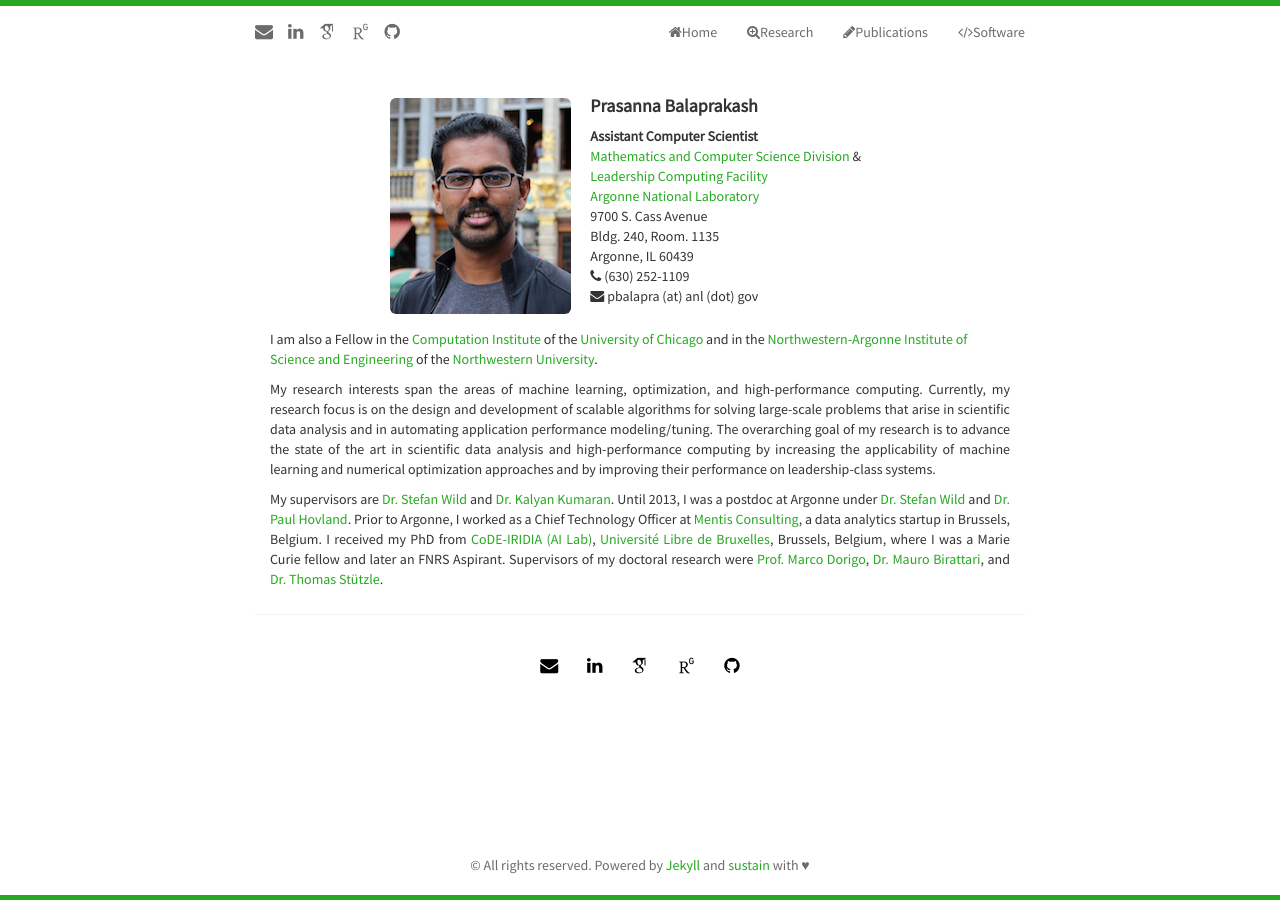
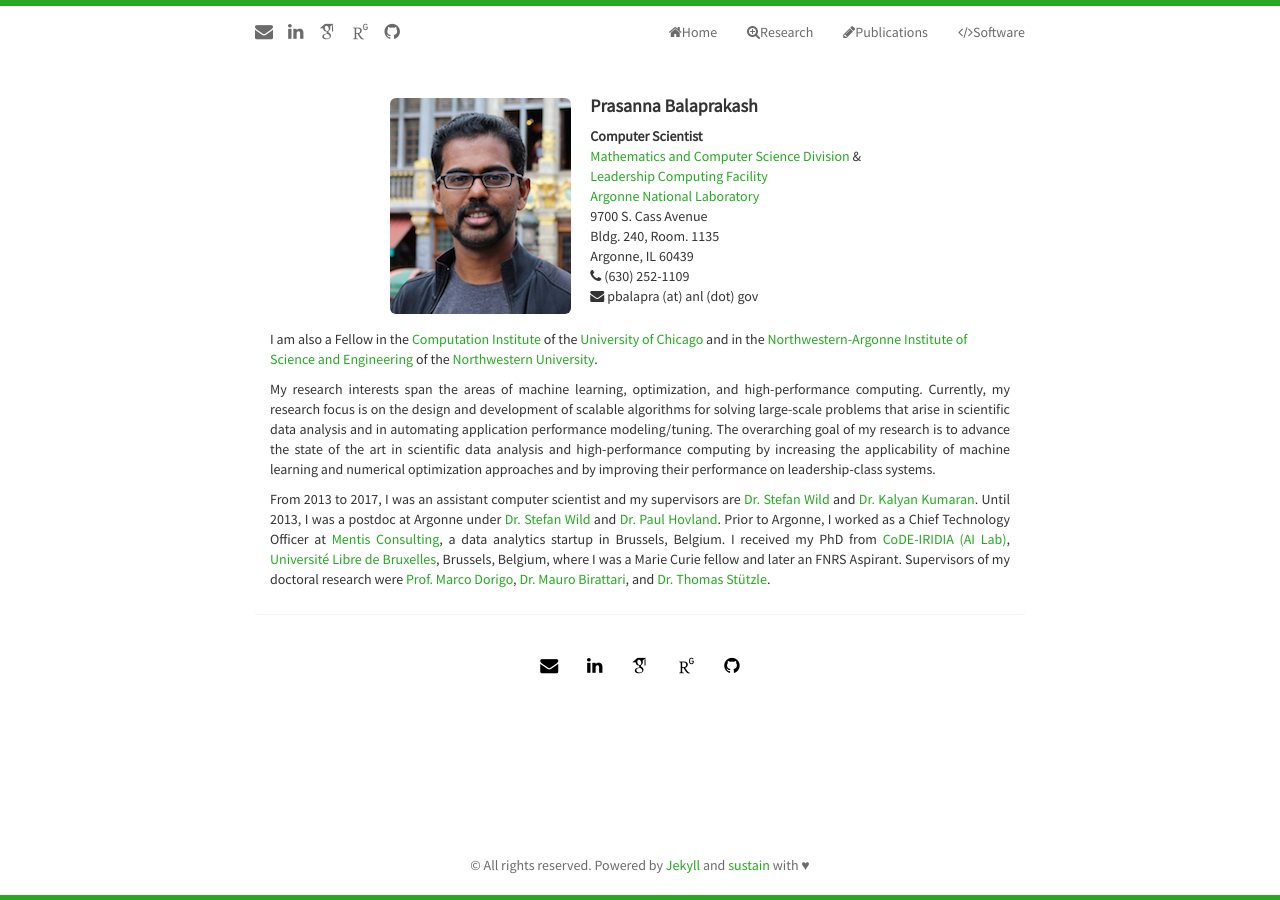
Before and after one commit to pbalapra/pbalapra.github.io, a Jekyll site: the page built from index.html, in a window 1280 px wide. Built offline with Jekyll 4.4.1, drawn with Linux system fonts in a browser that asks for light colours; nearby versions of some CDN libraries; some web fonts are replaced; the list of posts is cut into pages by our own code.

Commit message:
update the position title

```diff
--- a/index.html
+++ b/index.html
@@ -50,7 +50,7 @@ title: Home Page of Prasanna Balaprakash
                 </p>
 
                 <p align="justify">
-                My supervisors are <a href="http://www.mcs.anl.gov/~wild/" target="_blank">Dr. Stefan Wild</a> and <a href="https://www.alcf.anl.gov/staff-directory/kalyan-kumaran" target="_blank">Dr. Kalyan Kumaran</a>.
+                From 2013 to 2017, I was an assistant computer scientist and my supervisors are <a href="http://www.mcs.anl.gov/~wild/" target="_blank">Dr. Stefan Wild</a> and <a href="https://www.alcf.anl.gov/staff-directory/kalyan-kumaran" target="_blank">Dr. Kalyan Kumaran</a>.
                 Until 2013, I was a postdoc at Argonne under <a href="http://www.mcs.anl.gov/~wild/" target="_blank">Dr. Stefan Wild</a> and <a href="http://www.mcs.anl.gov/~hovland/" target="_blank">Dr. Paul Hovland</a>.
                 Prior to Argonne, I worked as a Chief Technology Officer at <a href="http://www.mentis-consulting.be/" target="_blank">Mentis Consulting</a>, a data analytics startup in Brussels, Belgium.
                 I received my PhD from <a href="http://code.ulb.ac.be/iridia.home.about.php" target="_blank"> CoDE-IRIDIA (AI Lab)</a>, <a href="http://www.ulb.ac.be" target="_blank">Universit&eacute; Libre de Bruxelles</a>, Brussels, Belgium,
```
Also changed, not shown: other parts of index.html (+1 -1 lines).
